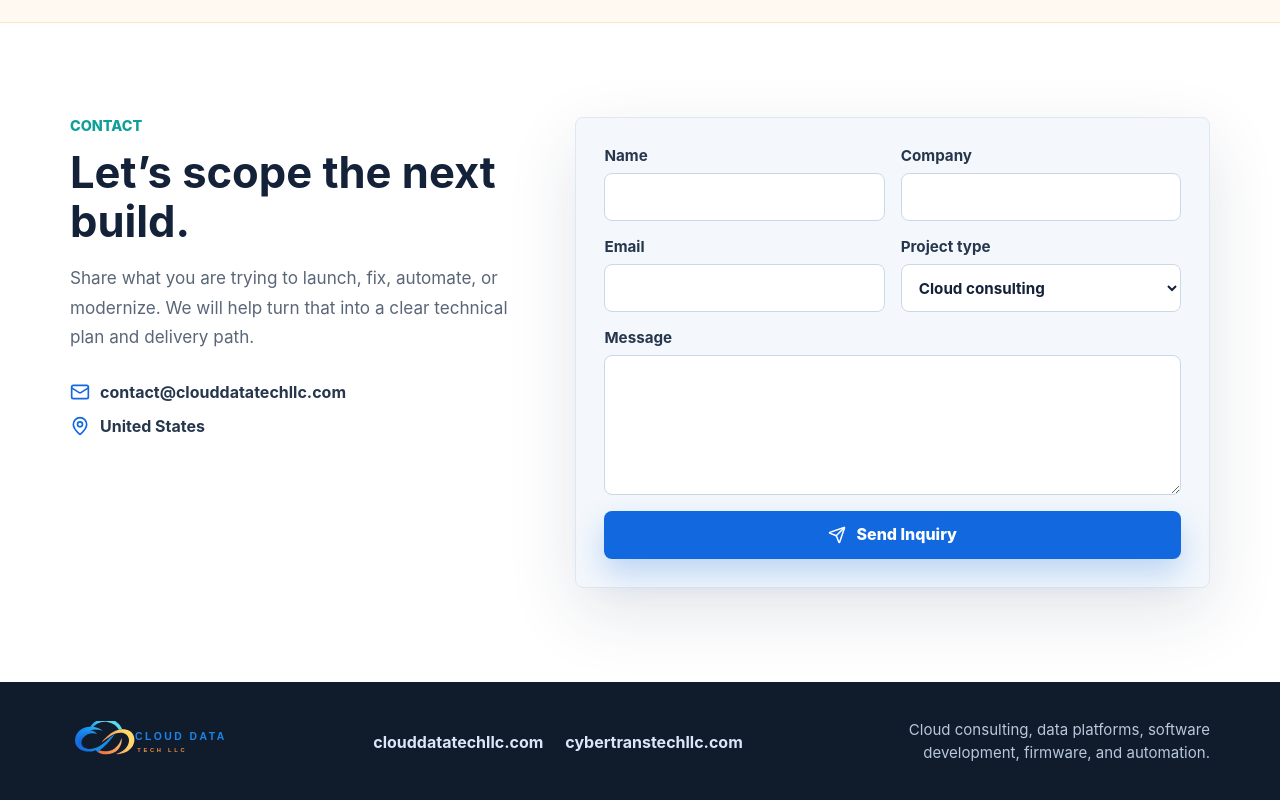
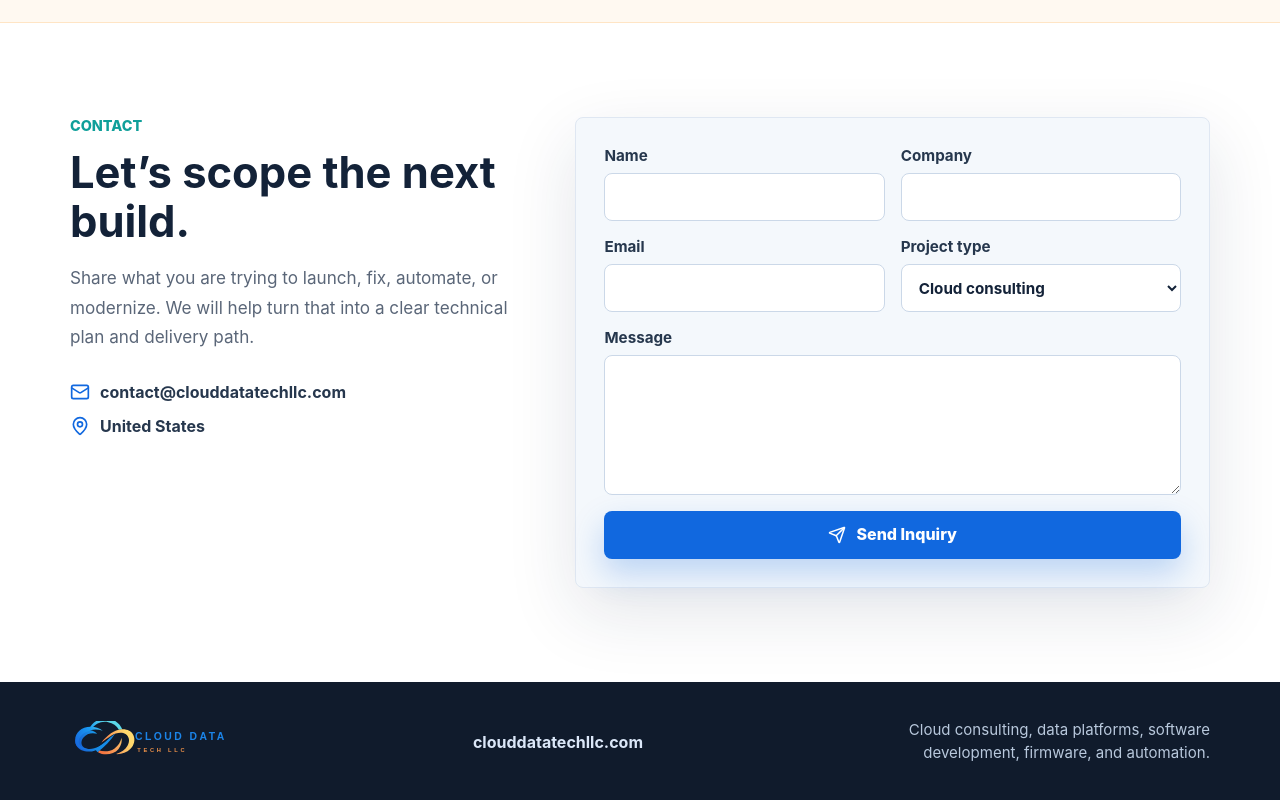
Before and after one commit to satish-develop/website-code, a React (Vite) app: page / in a window 1280 px wide. Shown: the part 4271-5071 px from the top of the page. Built offline with nearby package versions, Linux system fonts and the light colour scheme.

Commit message:
Remove-secondary-footer-domain

```diff
--- a/src/App.jsx
+++ b/src/App.jsx
@@ -472,7 +472,6 @@ function App() {
           <FooterBrand />
           <div className="footer-links">
             <a href="https://clouddatatechllc.com">clouddatatechllc.com</a>
-            <a href="https://cybertranstechllc.com">cybertranstechllc.com</a>
           </div>
           <p>Cloud consulting, data platforms, software development, firmware, and automation.</p>
         </div>
```
Also changed, not shown: 2 other files (tests, documents, lock files or other folders).
